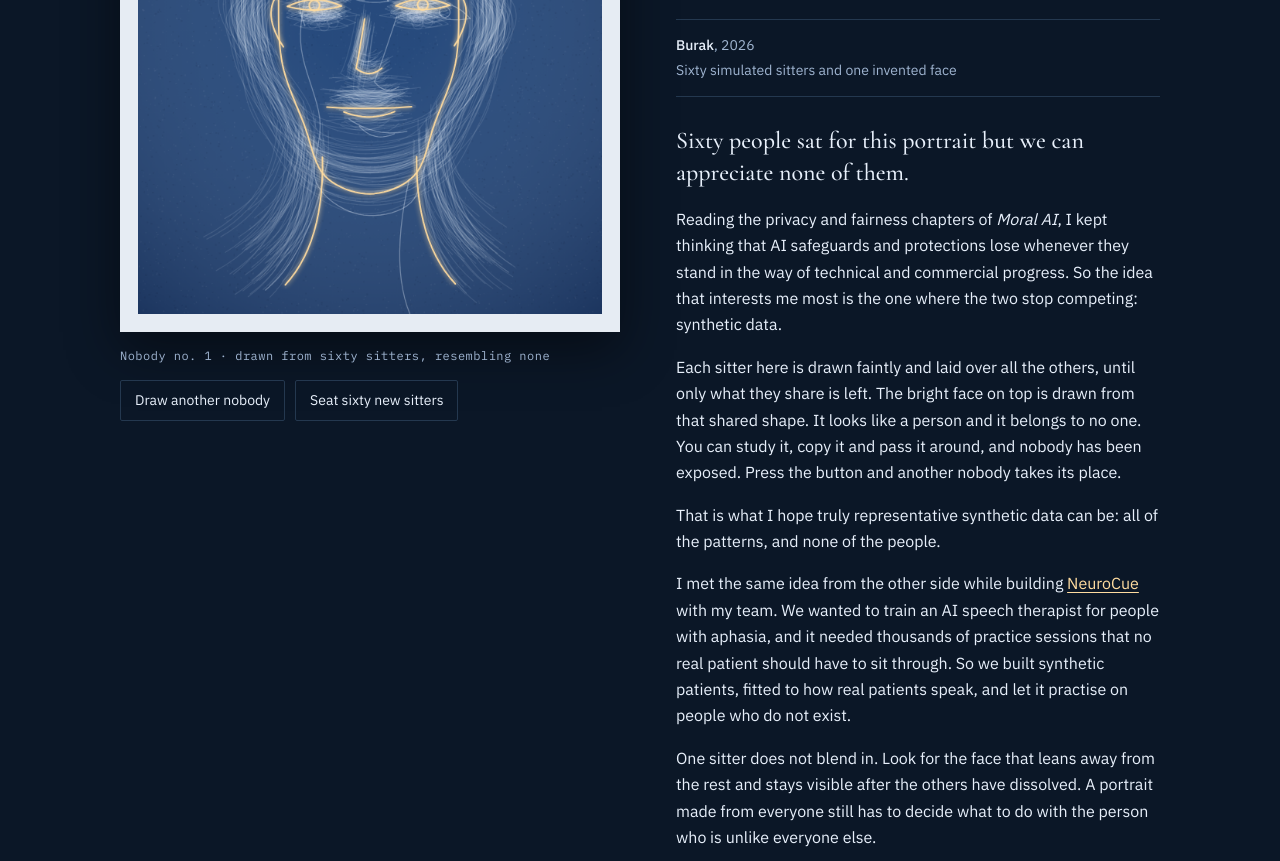
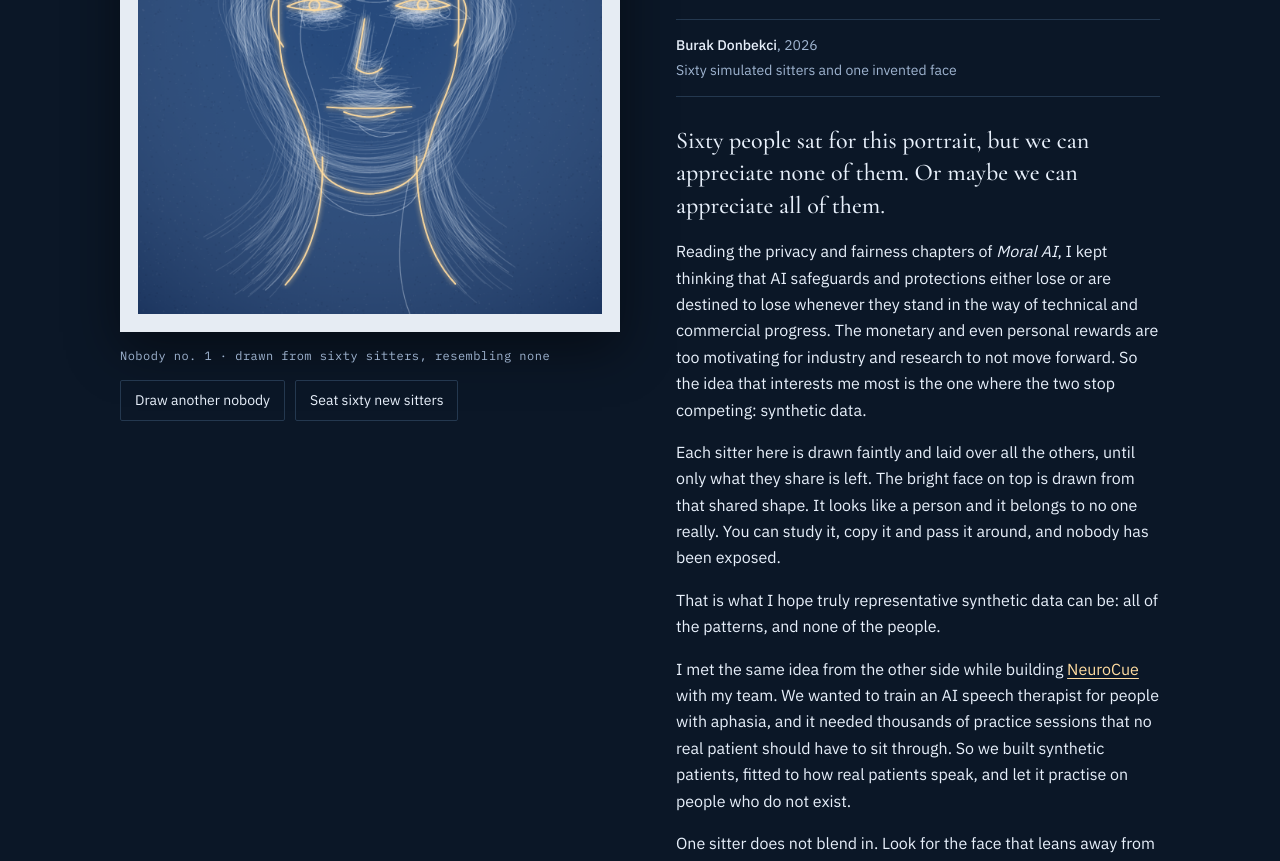
Before and after one commit to burakdon/portrait-of-nobody, a plain HTML site: page index.html in a window 1280 px wide. Shown: the part 305-1166 px from the top of the page. Drawn offline with nearby package versions, Linux system fonts and the light colour scheme.

Commit message:
Apply Burak's second round of text edits
Co-Authored-By: Claude Fable 5.2 <noreply@anthropic.com>

```diff
--- a/index.html
+++ b/index.html
@@ -58,17 +58,17 @@ a:focus-visible { outline: 2px solid var(--nobody); outline-offset: 2px; }
     <h1>Portrait of Somebody, Maybe? Idk</h1>
 
     <div class="label">
-      <span><b>Burak</b>, 2026</span>
+      <span><b>Burak Donbekci</b>, 2026</span>
       <span>Sixty simulated sitters and one invented face</span>
     </div>
 
     <div class="note">
-      <p class="lead">Sixty people sat for this portrait but we can appreciate none of them.</p>
-      <p>Reading the privacy and fairness chapters of <em>Moral AI</em>, I kept thinking that AI safeguards and protections lose whenever they stand in the way of technical and commercial progress. So the idea that interests me most is the one where the two stop competing: synthetic data.</p>
-      <p>Each sitter here is drawn faintly and laid over all the others, until only what they share is left. The bright face on top is drawn from that shared shape. It looks like a person and it belongs to no one. You can study it, copy it and pass it around, and nobody has been exposed. Press the button and another nobody takes its place.</p>
+      <p class="lead">Sixty people sat for this portrait, but we can appreciate none of them. Or maybe we can appreciate all of them.</p>
+      <p>Reading the privacy and fairness chapters of <em>Moral AI</em>, I kept thinking that AI safeguards and protections either lose or are destined to lose whenever they stand in the way of technical and commercial progress. The monetary and even personal rewards are too motivating for industry and research to not move forward. So the idea that interests me most is the one where the two stop competing: synthetic data.</p>
+      <p>Each sitter here is drawn faintly and laid over all the others, until only what they share is left. The bright face on top is drawn from that shared shape. It looks like a person and it belongs to no one really. You can study it, copy it and pass it around, and nobody has been exposed.</p>
       <p>That is what I hope truly representative synthetic data can be: all of the patterns, and none of the people.</p>
       <p>I met the same idea from the other side while building <a href="https://github.com/burakdon/neurocue">NeuroCue</a> with my team. We wanted to train an AI speech therapist for people with aphasia, and it needed thousands of practice sessions that no real patient should have to sit through. So we built synthetic patients, fitted to how real patients speak, and let it practise on people who do not exist.</p>
-      <p>One sitter does not blend in. Look for the face that leans away from the rest and stays visible after the others have dissolved. A portrait made from everyone still has to decide what to do with the person who is unlike everyone else.</p>
+      <p>One sitter does not blend in. Look for the face that leans away from the rest and stays visible after the others have dissolved. A portrait made from everyone still has to decide what to do with the person who is unlike everyone else. Outliers will be outliers and their place in society can’t be neglected.</p>
       <p>Synthetic data has a weakness, and this portrait hides it. A model that generates people has learned from real ones, and what it learned can sometimes be worked backwards. With enough samples, an attacker can tell whether a particular person was in the training data. Image generators have reproduced near-copies of pictures they were trained on. The closer the synthetic data follows the real people, the more of them can be recovered from it.</p>
       <p>There are defences, such as adding noise while the model learns, but each one costs some accuracy. So synthetic data does not end the trade-off between privacy and progress. It makes the trade-off much smaller, which is why I still find it the most promising idea in this area. It is also why the title has a question mark: the face might be nobody, or it might still lead back to somebody.</p>
     </div>
```
